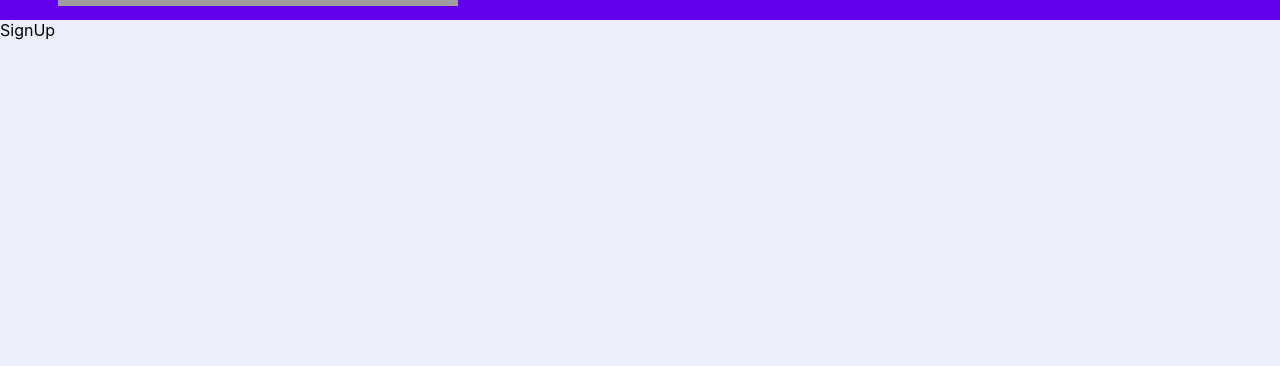
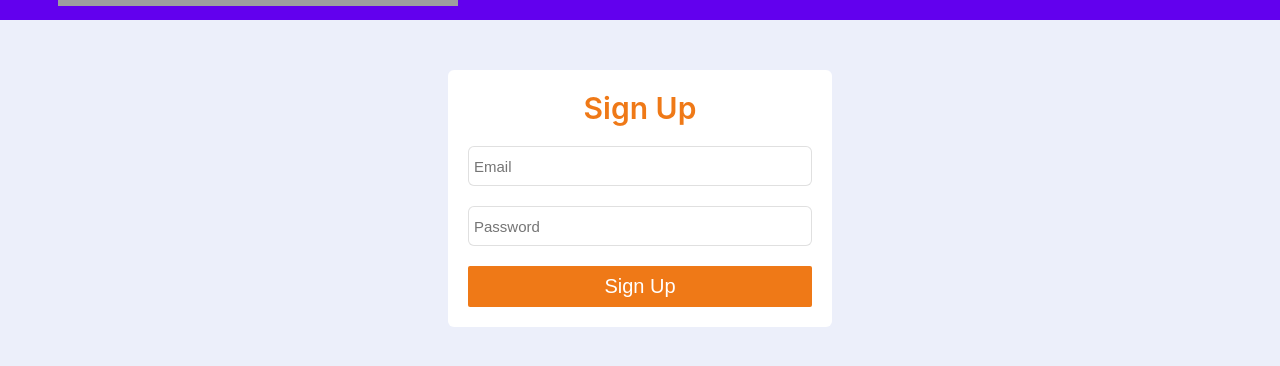
Before and after one commit to utkarsh2210/Social_Mesh, a React (Create React App) app: page /signup in a window 1280 px wide. Shown: the part 304-670 px from the top of the page. Built offline with nearby package versions, Linux system fonts and the light colour scheme; no server answers; grey boxes are pictures that could not be loaded.

Commit message:
Added Login & Signup UI

```diff
--- a/src/components/App.js
+++ b/src/components/App.js
@@ -4,11 +4,7 @@ import { BrowserRouter as Router, Switch, Route } from 'react-router-dom';
 import PropTypes from 'prop-types';
 
 import { fetchPosts } from '../actions/posts';
-import { Navbar, Home, Page404 } from './';
-
-const Login = () => <div> Login</div>;
-
-const Signup = () => <div> SignUp</div>;
+import { Navbar, Home, Page404, Login, Signup } from './';
 
 class App extends React.Component {
   componentDidMount() {
--- /dev/null
+++ b/src/components/Login.js
@@ -0,0 +1,22 @@
+import React, { Component } from 'react';
+
+class Login extends Component {
+  render() {
+    return (
+      <form className="login-form">
+        <span className="login-signup-header">Log In</span>
+        <div className="field">
+          <input type="email" placeholder="Email" required />
+        </div>
+        <div className="field">
+          <input type="password" placeholder="Password" required />
+        </div>
+        <div className="field">
+          <button>Log In</button>
+        </div>
+      </form>
+    );
+  }
+}
+
+export default Login;
--- /dev/null
+++ b/src/components/Signup.js
@@ -0,0 +1,22 @@
+import React, { Component } from 'react';
+
+class Signup extends Component {
+  render() {
+    return (
+      <form className="login-form">
+        <span className="login-signup-header">Sign Up</span>
+        <div className="field">
+          <input type="email" placeholder="Email" required />
+        </div>
+        <div className="field">
+          <input type="password" placeholder="Password" required />
+        </div>
+        <div className="field">
+          <button>Sign Up</button>
+        </div>
+      </form>
+    );
+  }
+}
+
+export default Signup;
--- a/src/components/index.js
+++ b/src/components/index.js
@@ -3,5 +3,7 @@ import App from './App';
 import Navbar from './Navbar';
 import Home from './Home';
 import Page404 from './Page404';
+import Login from './Login';
+import Signup from './Signup';
 
-export { PostsList, App, Navbar, Home, Page404 };
+export { PostsList, App, Navbar, Home, Page404, Login, Signup };
```
